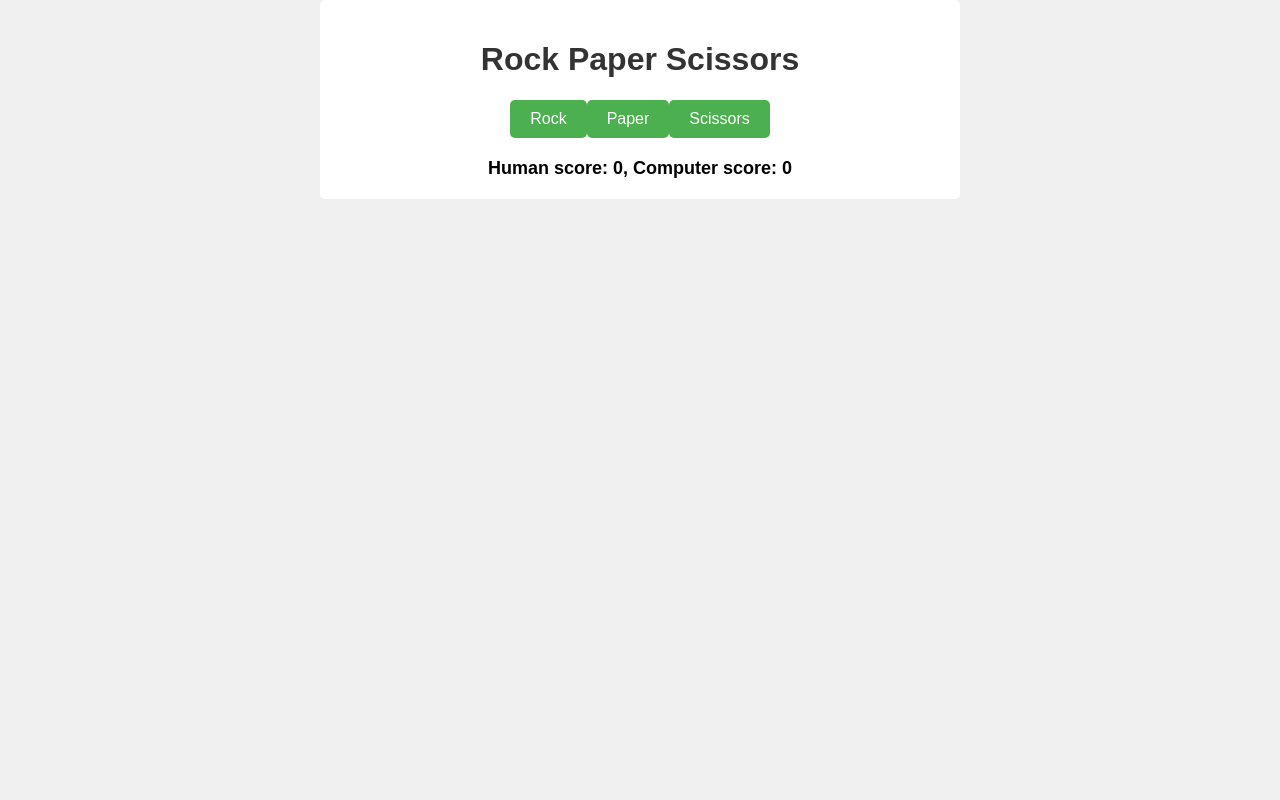
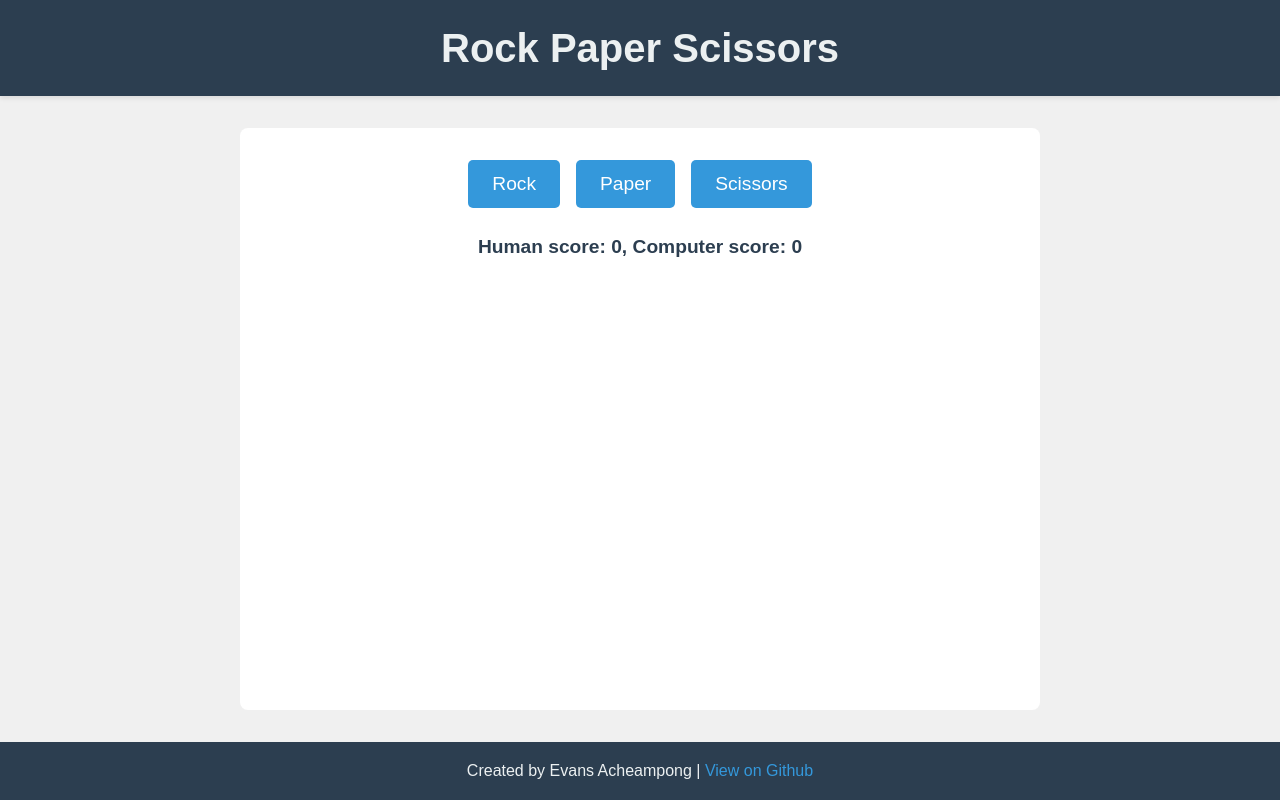
Before and after one commit to AWESOME04/rock-paper-scissors, a plain HTML site: page index.html in a window 1280 px wide. Drawn offline with Linux system fonts and the light colour scheme.

Commit message:
feat: improve ui

```diff
--- a/index.html
+++ b/index.html
@@ -5,18 +5,29 @@
     <meta name="viewport" content="width=device-width, initial-scale=1.0">
     <title>Rock Paper Scissors</title>
     <link rel="stylesheet" href="styles.css">
+    <link href="https://fonts.googleapis.com/css2?family=Roboto:wght@300;400;700&display=swap" rel="stylesheet">
 </head>
 <body>
-    <div class="container">
+    <header>
         <h1>Rock Paper Scissors</h1>
-        <div class="buttons">
-            <button id="rock">Rock</button>
-            <button id="paper">Paper</button>
-            <button id="scissors">Scissors</button>
+    </header>
+
+    <main class="container">
+        <div class="game-area">
+            <div class="buttons">
+                <button id="rock">Rock</button>
+                <button id="paper">Paper</button>
+                <button id="scissors">Scissors</button>
+            </div>
+            <div id="results" class="results"></div>
+            <div id="score" class="score"></div>
         </div>
-        <div id="results"></div>
-        <div id="score"></div>
-    </div>
+    </main>
+
+    <footer>
+        <p>Created by Evans Acheampong | <a href="https://github.com/AWESOME04/rock-paper-scissors" target="_blank">View on Github</a></p>
+    </footer>
+
     <script src="script.js"></script>
 </body>
 </html>
--- a/script.js
+++ b/script.js
@@ -30,17 +30,17 @@ function updateScore(){
     if (humanScore === 5){
         resultsDiv.textContent = 'You win the game'
         disableButtons();
+        animateWin();
     } else if (computerScore === 5){
         resultsDiv.textContent = 'Computer wins the game'
         disableButtons();
+        animateLoss();
     }
 }
 
 
 function disableButtons(){
-    document.getElementById('rock').disabled = true;
-    document.getElementById('paper').disabled = true;
-    document.getElementById('scissors').disabled = true;
+    document.querySelectorAll('button').forEach(btn => btn.disabled = true);
 }
 
 function handleClick(e){
@@ -49,10 +49,23 @@ function handleClick(e){
     const result = playRound(humanChoice, computerChoice);
     resultsDiv.textContent = result;
     updateScore();
+    animateResult(result);
 }
 
-document.getElementById('rock').addEventListener('click', handleClick);
-document.getElementById('paper').addEventListener('click', handleClick);
-document.getElementById('scissors').addEventListener('click', handleClick);
+function animateResult(){
+    resultsDiv.style.animation = 'none';
+    resultsDiv.offsetHeight; // Trigger reflow
+    resultsDiv.style.animation = 'popIn 0.3s ease-out';
+}
+
+function animateWin(){
+    document.body.style.animation = 'winPulse 1s ease-in-out';
+}
+
+function animateLoss(){
+    document.body.style.animation = 'lossPulse 1s ease-in-out';
+}
+
+document.querySelectorAll('button').forEach(btn => btn.addEventListener('click', handleClick));
 
 updateScore();
--- a/styles.css
+++ b/styles.css
@@ -1,43 +1,71 @@
+* {
+    margin: 0;
+    padding: 0;
+    box-sizing: border-box;
+}
+
 body {
     font-family: Arial, Helvetica, sans-serif;
+    line-height: 1.6;
+    color: #333;
     background-color: #f0f0f0;
-    margin: 0;
-    padding: 0;
+    display: flex;
+    flex-direction: column;
+    min-height: 100vh;
+}
+
+header {
+    background-color: #2c3e50;
+    color: #ecf0f1;
+    text-align: center;
+    padding: 1rem 0;
+    box-shadow: 0 2px 5px rgba(0, 0, 0, 0.1);
+}
+
+header h1 {
+    font-size: 2.5rem;
+    font-weight: 700;
 }
 
 .container {
-    max-width: 600px;
-    margin: 0 auto;
-    padding: 20px;
+    flex: 1;
+    width: 90%;
+    max-width: 800px;
+    margin: 2rem auto;
+    padding: 2rem;
     background-color: white;
     box-shadow: 0 0 10px rgbs(0, 0, 0, 0.1);
-    border-radius: 5px;
+    border-radius: 8px;
 }
 
-h1 {
+.game-area {
     text-align: center;
-    color: #333;
 }
 
 .buttons {
     display: flex;
     justify-content: center;
+    gap: 1rem;
     margin-bottom: 20px;
 }
 
 button {
-    padding: 10px 20px;
-    font-size: 16px;
+    padding: 0.8rem 1.5rem;
+    font-size: 1.2rem;
     cursor: pointer;
-    background-color: #4CAF50;
+    background-color: #3498db;
     color: white;
     border: none;
     border-radius: 5px;
-    transition: background-color 0.3s;
+    transition: background-color 0.3s, transform 0.1s;
 }
 
 button:hover {
-    background-color: #45a049;
+    background-color: #2980b9;
+}
+
+button:active {
+    transform: scale(0.98);
 }
 
 button:disabled {
@@ -46,11 +74,45 @@ button:disabled {
 }
 
 #results, #score {
-    text-align: center;
-    margin-top: 20px;
-    font-size: 18px;
+    margin-top: 1.5rem;
+    font-size: 1.2rem;
 }
 
 #score {
     font-weight: bold;
+    color: #2c3e50;
 }
+
+footer {
+    background-color: #2c3e50;
+    color: #ecf0f1;
+    text-align: center;
+    padding: 1rem 0;
+    margin-top: auto;
+}
+
+footer a {
+    color: #3498db;
+    text-decoration: none;
+    transition: color 0.3s;
+}
+
+footer a:hover {
+    color: #2980b9;
+}
+
+/* Animations */
+@keyframes popIn {
+    0% {transform: scale(0.8); opacity: 0;}
+    100% {transform: scale(1); opacity: 1;}
+}
+
+@keyframes winPulse {
+    0%, 100% { background-color: #f4f4f4; }
+    50% { background-color: #2ecc71; }
+}
+
+@keyframes lossPulse {
+    0%, 100% { background-color: #f4f4f4; }
+    50% { background-color: #e74c3c; }
+}
```
